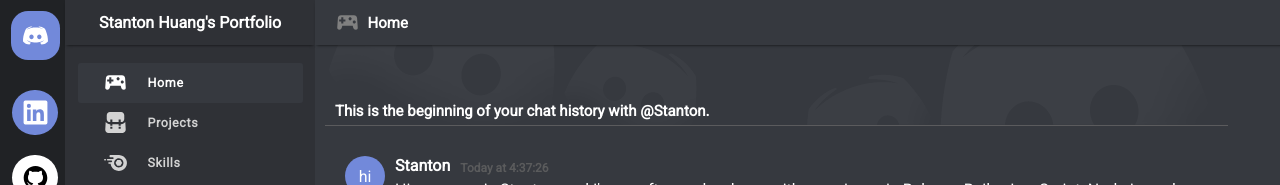
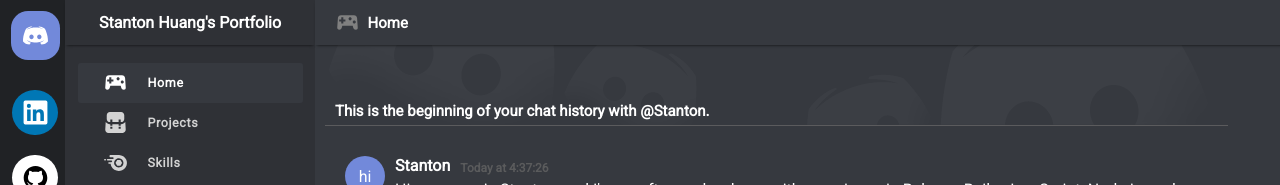
Before and after one commit to AetherVial/Portfolio, a React (Create React App) app: page / in a window 1280 px wide. Shown: the top 185 px of the page. Built offline with nearby package versions, Linux system fonts and the light colour scheme.

Commit message:
switches to hash router:(

```diff
--- a/public/index.html
+++ b/public/index.html
@@ -2,7 +2,7 @@
 <html lang="en">
   <head>
     <meta charset="utf-8" />
-    <link rel="icon" href="%PUBLIC_URL%/favicon.ico" />
+    <link rel="icon" href="./favicon.ico" />
     <meta name="viewport" content="width=device-width, initial-scale=1" />
     <meta name="theme-color" content="#000000" />
     <meta
--- a/src/App.js
+++ b/src/App.js
@@ -1,5 +1,5 @@
 import React from 'react';
-import {BrowserRouter, Route} from 'react-router-dom';
+import {HashRouter, Route} from 'react-router-dom';
 import './App.css';
 import Sidebar from './sidebar';
 import Links from './links';
@@ -11,7 +11,7 @@ import Contact from './contact';
 
 function App() {
   return (
-    <BrowserRouter>
+    <HashRouter>
       <div className="App">
         <Route path="/" component={Links}/>
         <Route path="/" component={Sidebar}/>
@@ -21,7 +21,7 @@ function App() {
         <Route exact path="/skills" component={Skills} />
         <Route exact path="/contact" component={Contact} />
       </div>
-    </BrowserRouter>
+    </HashRouter>
   );
 }
 
--- a/src/links.js
+++ b/src/links.js
@@ -10,7 +10,7 @@ const Links = () => (
         <ul className="contacts">
             <li>
                 <a href="https://www.linkedin.com/in/stan1000/" target="_blank" rel="noopener noreferrer">
-                <div>
+                    <div style={{ backgroundColor: "#0077b5" }}>
                 <svg id="Linkedin" xmlns="http://www.w3.org/2000/svg" viewBox="0 0 128 128" fill="#fff"><title>Artboard 14</title><path id="plain" d="M116,3H12a8.91,8.91,0,0,0-9,8.8V116.22A8.91,8.91,0,0,0,12,125H116a8.93,8.93,0,0,0,9-8.81V11.77A8.93,8.93,0,0,0,116,3ZM39.17,107H21.06V48.73H39.17Zm-9-66.21a10.5,10.5,0,1,1,10.49-10.5A10.5,10.5,0,0,1,30.12,40.77ZM107,107H88.89V78.65c0-6.75-.12-15.44-9.41-15.44s-10.87,7.36-10.87,15V107H50.53V48.73H67.89v8h.24c2.42-4.58,8.32-9.41,17.13-9.41C103.6,47.28,107,59.35,107,75Z"/></svg>
                 </div>
                 </a>
```
